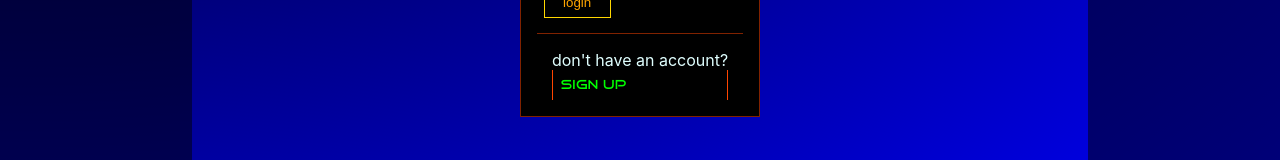
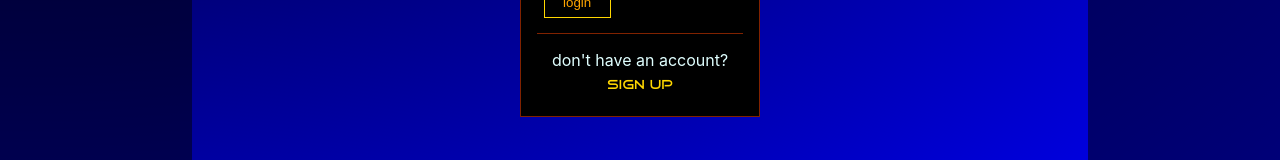
Before and after one commit to Jwatkins1138/charts-client, a React (Create React App) app: page /login in a window 1280 px wide. Shown: the part 545-705 px from the top of the page. Built offline with nearby package versions, Linux system fonts and the light colour scheme.

Commit message:
footer divs

```diff
--- a/src/components/Login.js
+++ b/src/components/Login.js
@@ -99,7 +99,7 @@ const Login = () => {
                   />
                   <button>login</button>
                   <div className='card-footer'>
-                    <span>don't have an account? <Link to='/signup'><div className='nav-item'><h5>sign up</h5></div></Link></span>
+                    <span>don't have an account? <Link to='/signup'><div className='footer-item'><h5>sign up</h5></div></Link></span>
                   </div>
                 </form>
               </section>
--- a/src/components/SignUp.js
+++ b/src/components/SignUp.js
@@ -97,7 +97,7 @@ const SignUp = () => {
               />
               <button>sign up</button>
               <div className='card-footer'>
-                <span>already have an account? <Link to='/login'><div className='nav-item'><h5>login</h5></div></Link></span>
+                <span>already have an account? <Link to='/login'><div className='footer-item'><h5>login</h5></div></Link></span>
               </div>
             </form>
           </section>
--- a/src/index.css
+++ b/src/index.css
@@ -136,6 +136,19 @@ label {
   border-left: .5px solid orangered;
   border-right: .5px solid orangered;
   padding: .5em;
+}
+
+.footer-item {
+  padding: .5em;
+  color: gold;
+  display: flex;
+  justify-content: center;
+  align-items: center;
+}
+
+.footer-item:hover {
+  background: gold;
+  color: black;
 }
 
 .nav-icon {
```
